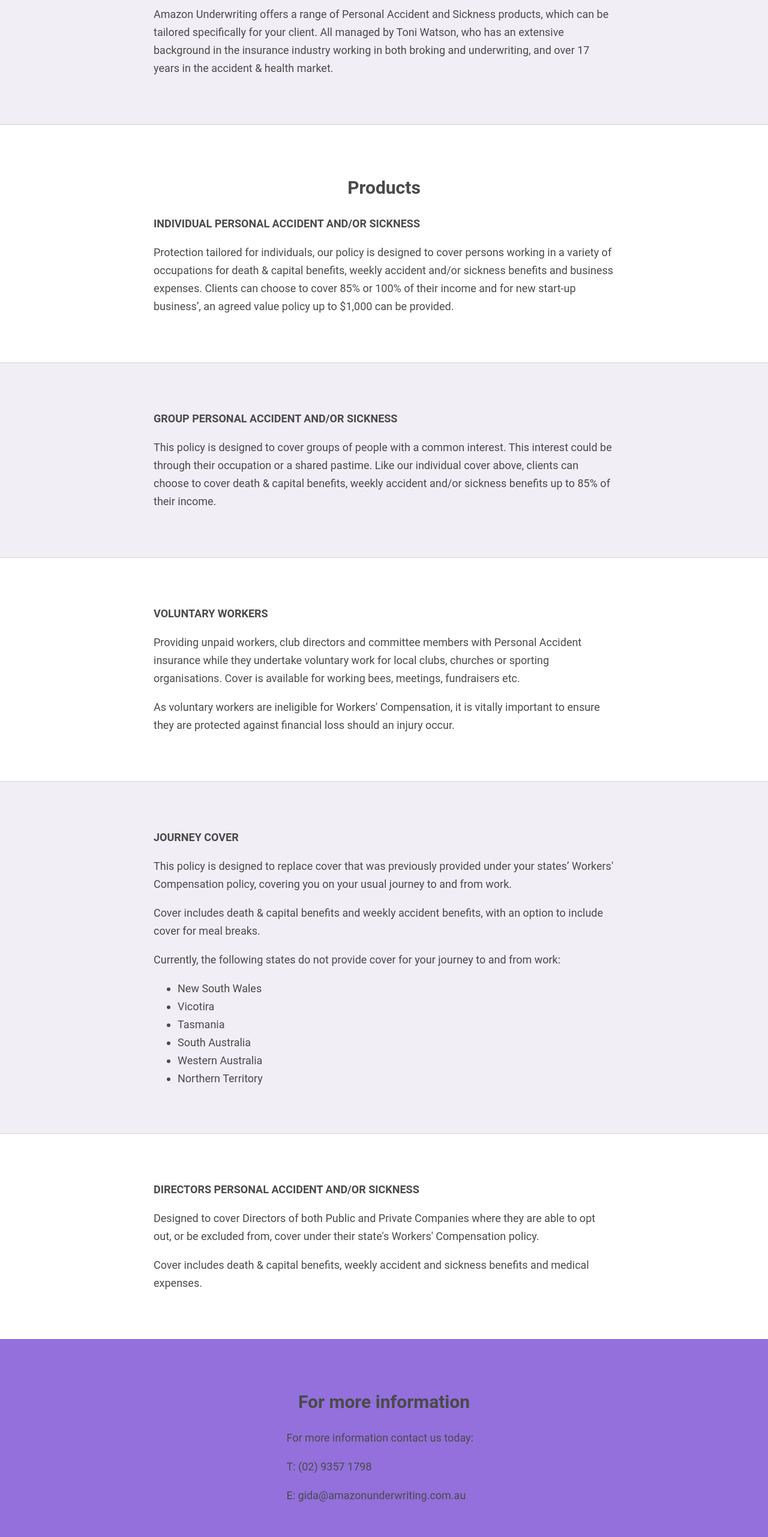
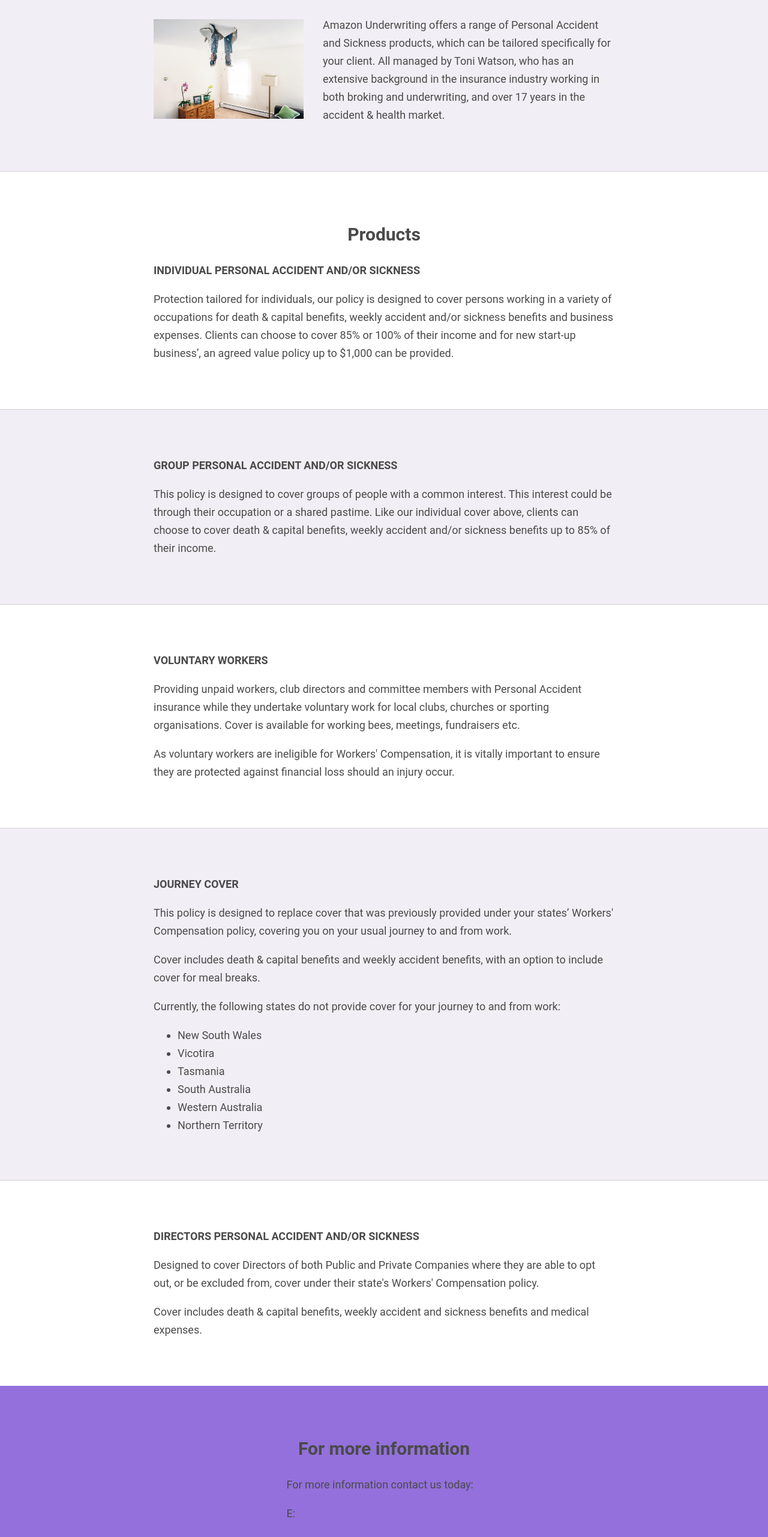
Before and after one commit to ironest/amazon-underwriting-public-frontend, a React (Create React App) app: page /personalaccident in a window 1280 px wide. Shown: the part 234-2796 px from the top of the page at 60% size. Built offline with nearby package versions, Linux system fonts and the light colour scheme; no server answers.

Commit message:
changed some doc-box styling, fixed some footer html

```diff
--- a/src/components/DocumentBox.js
+++ b/src/components/DocumentBox.js
@@ -1,5 +1,7 @@
 import React, { Component} from "react";
 import axios from "axios";
+
+
 class DocumentBox extends Component {
 state = {
     pages: []
--- a/src/components/pages/Childcare.js
+++ b/src/components/pages/Childcare.js
@@ -11,9 +11,10 @@
             <>
              <DocumentBox pageSelection="Childcare" />
                 <div className="row" >
+                    <img style={{width: "250px", position: "relative", marginTop: "50px", left: "1rem"}} src={"/childcare.jfif"} alt="" />
                     <div className="container" >
                         <h1>Childcare</h1>
-                        <div className="text-fix">
+                        <div className="">
                         <p>
                             Amazon Underwriting offers a childcare insurance package developed by Gida Irving
                             who has many years’ experience working in the childcare sector and the insurance industry.
@@ -27,6 +28,7 @@
                 </div>
 
                 <div className="row" >
+                        <img style={{width: "250px", position: "relative", marginTop: "1rem", right: "1rem"}} src="/new-home.jpg" alt="" />
                     <div className="container" >
                         <h2>Insurance Package</h2>
                         <p>The Childcare Insurance Package comprises:</p>
@@ -79,17 +81,14 @@
                     </div>
                 </div>
 
-                <div className="row" >
-                    <div className="container" >
-                        <h2>For more information</h2>
-                        <p>For more information contact us today:</p>
-                        <p>T: (02) 9357 1798</p>
-
-                        <p>E: gida@amazonunderwriting.com.au</p>
-                        <p>{ info && info.email} </p>
-                        <p>{info && info.tel} </p>
-                    </div>
+                <div className="info-row" >
+                <div className="container" >
+                    <h2>For more information</h2>
+                    <p>For more information contact us today:</p>
+                    <p>E: { info && info.email} </p>
+                    <p>T: {info && info.tel} </p>
                 </div>
+            </div>
             </>
         );
     }
--- a/src/components/pages/HomeBasedBusinesses.js
+++ b/src/components/pages/HomeBasedBusinesses.js
@@ -81,11 +81,8 @@
                 <div className="container" >
                     <h2>For more information</h2>
                     <p>For more information contact us today:</p>
-                    <p>T: (02) 9357 1798</p>
-
-                    <p>E: gida@amazonunderwriting.com.au</p>
-                    <p>{ info && info.email} </p>
-                    <p>{info && info.tel} </p>
+                    <p>E: { info && info.email} </p>
+                    <p>T: {info && info.tel} </p>
                 </div>
             </div>
 
--- a/src/components/pages/PersonalAccident.js
+++ b/src/components/pages/PersonalAccident.js
@@ -11,11 +11,18 @@
                 <div className="row" >
                     <div className="container">
                         <h2>Personal Accident and Sickness</h2>
+                    {/* <div className="first-row" > */}
+                    <div className="row-pos">
+                        <div>
+                <img style={{width: "250px", /*position: "relative",  marginTop: "1rem", left: "1rem" */}} src="/per_accident.jfif" alt="" />
+                </div>
                         <div className="test-fix">
                             <p>Amazon Underwriting offers a range of Personal Accident and Sickness products, which can be tailored specifically for your client. All managed by Toni Watson, who has an extensive background in the insurance industry working in both broking and underwriting, and over 17 years in the accident & health market.</p>
                         </div>
                     </div>
                     </div>
+                    </div>
+                {/* </div> */}
 
                 <div className="row">
                     <div className="container">
@@ -79,11 +86,8 @@
                 <div className="container" >
                     <h2>For more information</h2>
                     <p>For more information contact us today:</p>
-                        <p>T: (02) 9357 1798</p>
-
-                        <p>E: gida@amazonunderwriting.com.au</p>
-                        <p>{ info && info.email} </p>
-                        <p>{info && info.tel} </p>
+                    <p>E: { info && info.email} </p>
+                    <p>T: {info && info.tel} </p>
                 </div>
             </div>
             </>
--- a/src/styles/App.scss
+++ b/src/styles/App.scss
@@ -25,6 +25,24 @@
     padding: 0 25px;
     max-width: 60%;
     margin: 60px auto;
+
+    // &:nth-child(1) {
+    //   margin: 5%;
+    // }
+
+    .row-pos {
+      display: flex;
+      flex-direction: row;
+      justify-content: space-between;
+      align-items: center;
+
+      img {
+        margin-right: 1rem;
+      }
+      p {
+        margin-left: 1rem;
+      }
+    }
 
     h1 {
       text-align: center;
@@ -88,7 +106,7 @@
 
 .document-box {
   height: fit-content;
-  width: 18%;
+  width: 15%;
   // max-width: calc((100vw - 800)/2);
   min-width: 10%;
   // (screen size - 850px)/2
@@ -97,14 +115,19 @@
   right: 0;
   margin-right: 10px;
   border: 2px ridge black;
-  background-color: slategrey;
+  background-color: whitesmoke;
+  box-shadow: transparent;
   padding: 5px;
 }
 .document-box ul {
   text-align: left;
   padding-inline-start: 15px;
+
+  li:not(:last-child):after{
+    content:"";
+    display: block;
+    margin: 0.5em 0;
+    border-bottom: 1.5px ridge black;
+
+  }
 }
-
-.text-fix {
-  margin-right: 10%;
-}
--- a/src/styles/_header.scss
+++ b/src/styles/_header.scss
@@ -20,7 +20,7 @@
 }
 
 a:hover, a:active {
-  background-color: purple;
+  background-color: #496b8faf;
   color: white;
 }
 }
```
Also changed, not shown: public/per_accident.jfif (added). Lines whose indentation alone changed are shown as unchanged.
